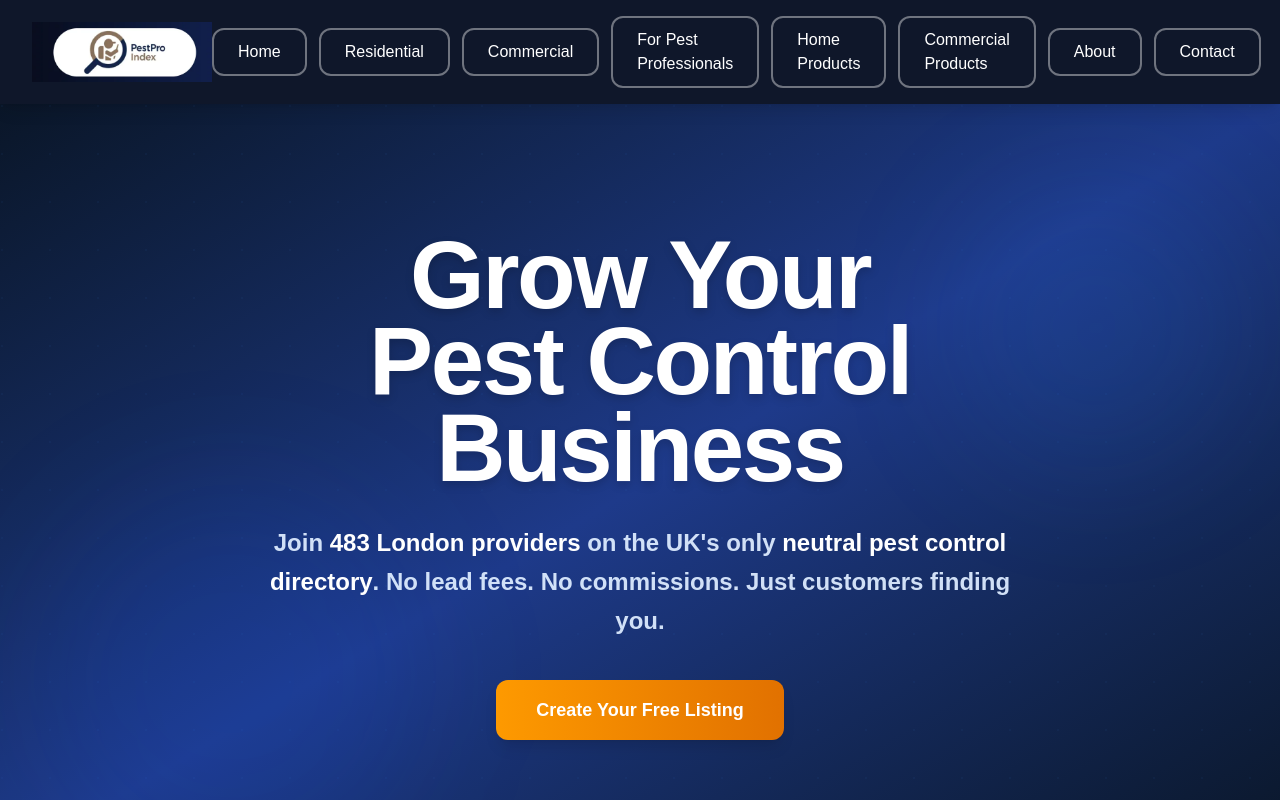
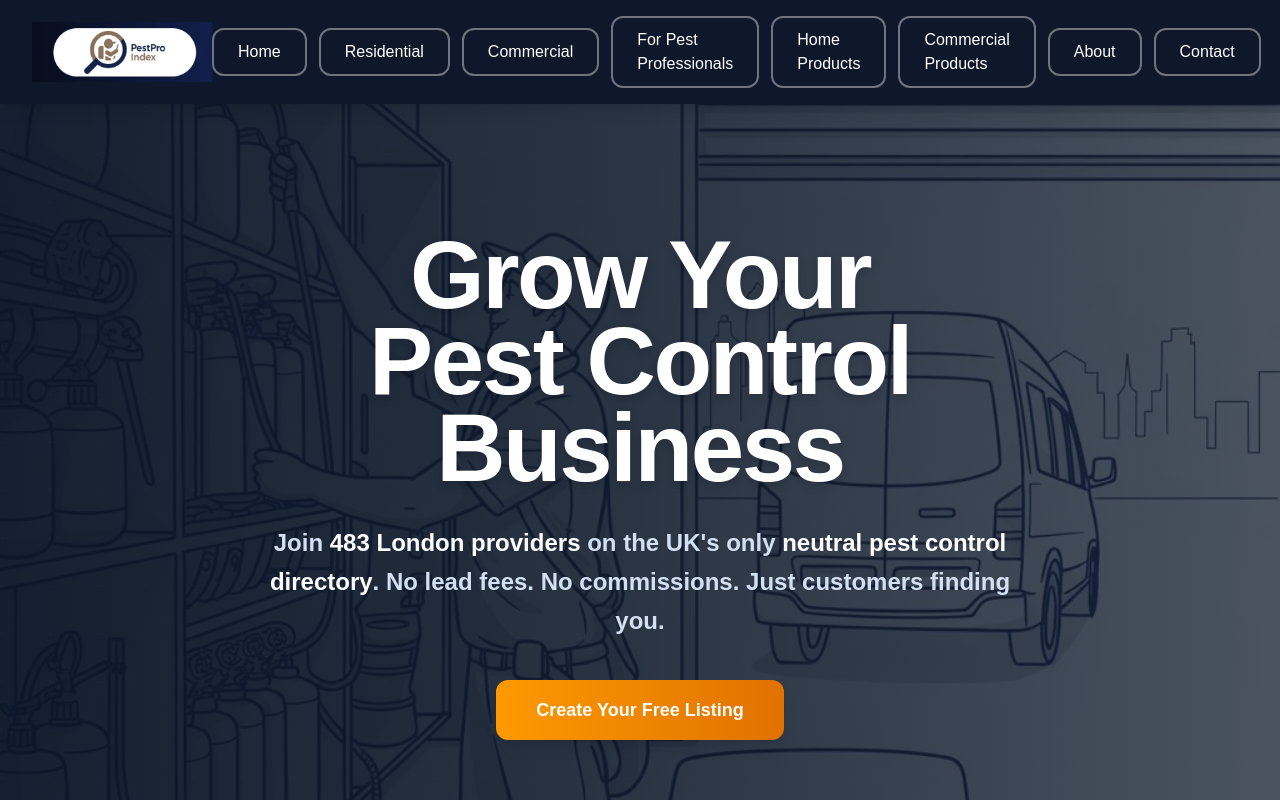
Before and after one commit to aarongeorghiades-hub/pestpro-index-v2-live, a Next.js app: page /professionals in a window 1280 px wide. Shown: the top 800 px of the page. Built offline with nearby package versions, Linux system fonts and the light colour scheme.

Commit message:
Add: Professional line art hero background image to professionals page

```diff
--- a/app/professionals/page.tsx
+++ b/app/professionals/page.tsx
@@ -235,9 +235,17 @@ export default function ProfessionalsPage() {
       </nav>
 
       {/* Hero Section */}
-      <div className="relative bg-gradient-to-br from-[#0a1628] via-[#1e3a8a] to-[#0a1628] py-32 overflow-hidden">
-        {/* Animated background */}
-        <div className="absolute inset-0 bg-gradient-radial from-blue-500/30 via-transparent to-transparent animate-pulse"></div>
+      <div className="relative bg-gradient-to-br from-[#0a1628] via-[#1e3a8a] to-[#0a1628] py-32 overflow-hidden" style={{
+        backgroundImage: 'url(/professionals-hero-bg.png)',
+        backgroundSize: 'cover',
+        backgroundPosition: 'right center',
+        backgroundAttachment: 'fixed'
+      }}>
+        {/* Dark overlay for text readability */}
+        <div className="absolute inset-0 bg-gradient-to-r from-[#0a1628]/95 via-[#0a1628]/85 to-[#0a1628]/70"></div>
+
+        {/* Animated background gradient */}
+        <div className="absolute inset-0 bg-gradient-radial from-blue-500/20 via-transparent to-transparent animate-pulse"></div>
 
         {/* Grid pattern */}
         <div className="absolute inset-0 opacity-5">
@@ -246,10 +254,6 @@ export default function ProfessionalsPage() {
             backgroundSize: '48px 48px'
           }}></div>
         </div>
-
-        {/* Decorative elements */}
-        <div className="absolute top-20 right-10 w-72 h-72 bg-blue-500/10 rounded-full blur-3xl"></div>
-        <div className="absolute bottom-0 left-10 w-96 h-96 bg-blue-600/10 rounded-full blur-3xl"></div>
 
         <div className="relative z-10 max-w-4xl mx-auto px-4 text-center">
           <h1 className="text-6xl md:text-7xl lg:text-8xl font-black text-white mb-8 leading-[0.9] tracking-tight hero-text drop-shadow-lg">
```
Also changed, not shown: public/professionals-hero-bg.png (added).
